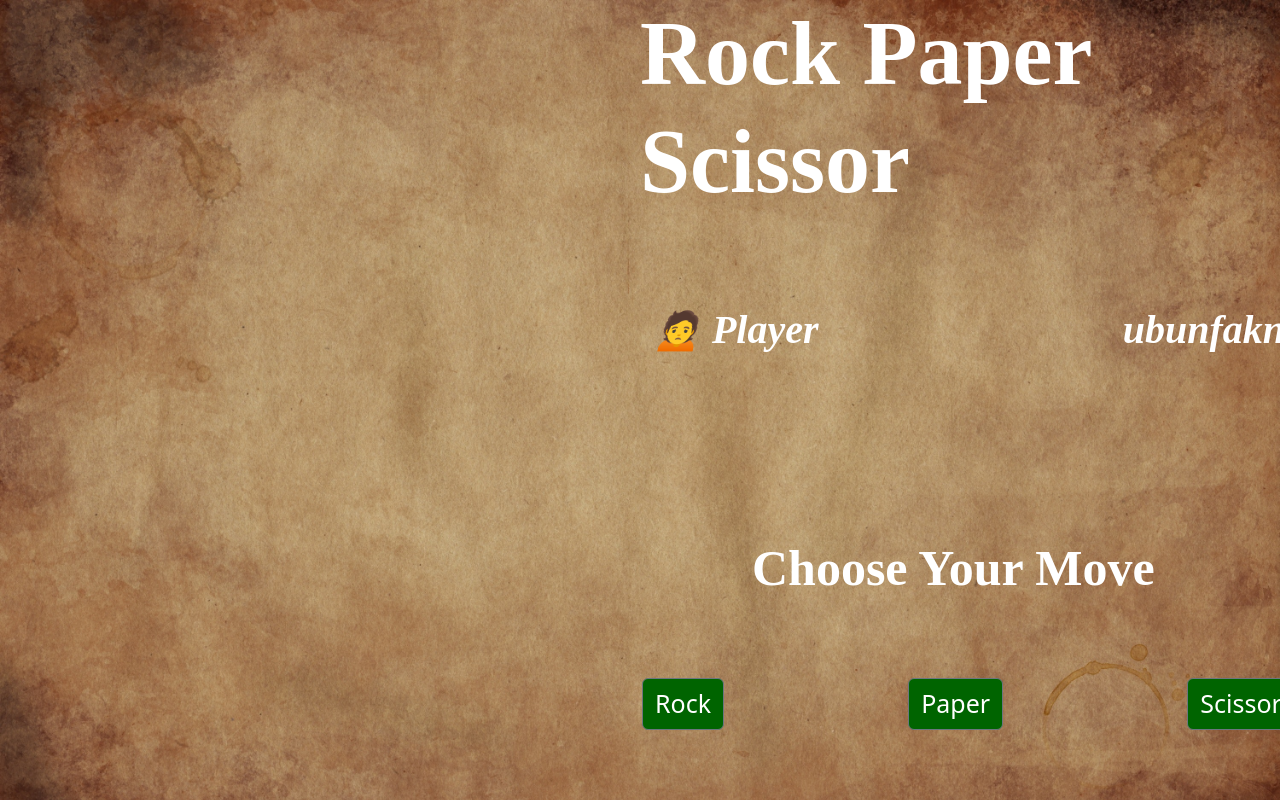
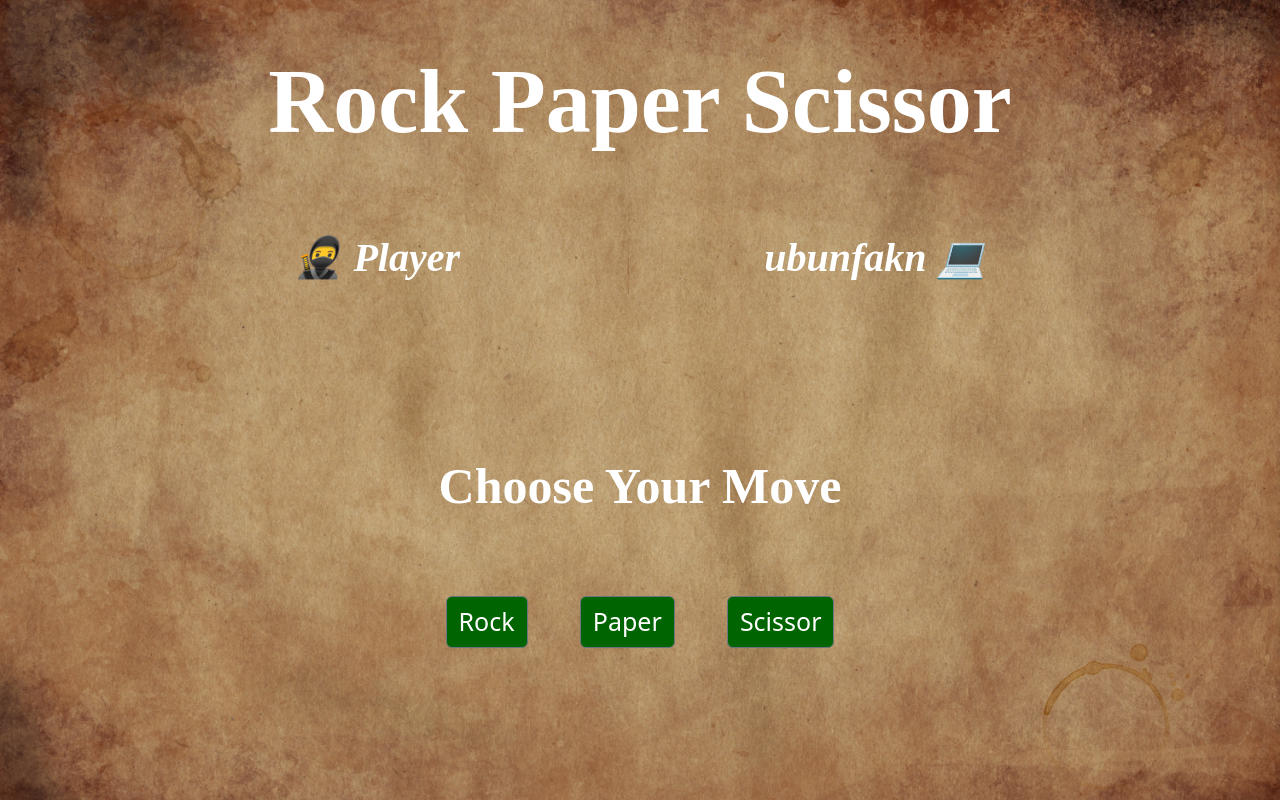
Before and after one commit to ubunfakn/Frontend, a plain HTML site: page index.html in a window 1280 px wide. Drawn offline with nearby package versions, Linux system fonts and the light colour scheme.

Commit message:
Second Commit

```diff
--- a/index.html
+++ b/index.html
@@ -4,33 +4,40 @@
     <meta charset="UTF-8">
     <meta http-equiv="X-UA-Compatible" content="IE=edge">
     <meta name="viewport" content="width=device-width, initial-scale=1.0">
-    <meta name="viewport" content="width=device-width, initial-scale=1.0">
     <title>Document</title>
     <link href="https://cdn.jsdelivr.net/npm/bootstrap@5.3.0-alpha3/dist/css/bootstrap.min.css" rel="stylesheet" integrity="sha384-KK94CHFLLe+nY2dmCWGMq91rCGa5gtU4mk92HdvYe+M/SXH301p5ILy+dN9+nJOZ" crossorigin="anonymous">
 </head>
 
-<body style="background-image: url('1.jpg'); position: fixed; background-attachment: fixed; background-origin: border-box; background-size: cover;max-width: 100%;">
-    <header class="text-white mt-xxl-5" style="margin-left: 640px;">
-        <h1 style="font-family:'Times New Roman', Times, serif;font-weight:bolder; font-size: 90px;">Rock Paper Scissor</h1>
+<body  style="background-image: url('1.jpg'); background-attachment: fixed; background-origin: border-box; background-size: cover;">
+    <div class="container text-center">
+    <!-- margin-left: 640px; -->
+    <div class="container">
+    <header class="text-white text-center mt-5 my-5">
+        <h1 style="font-family:'Times New Roman', Times, serif;font-weight:bolder; font-size: 90px;" class="text-center"> Rock Paper Scissor</h1>
     </header>
-    <div id="result-section" class="container" style="margin-left: 640px; margin-top: 60px;">
+    </div>
+    <div id="result-section" class="container mt-5 my-auto mb-5">
         <br>
-    <em class="text-white" style="font-size: 40px;font-family:'Times New Roman', Times, serif;font-weight:bolder;">🙍 Player &nbsp;&nbsp;&nbsp;&nbsp;&nbsp;&nbsp;&nbsp;&nbsp;&nbsp;&nbsp;&nbsp;&nbsp;&nbsp;&nbsp;&nbsp;&nbsp;&nbsp;&nbsp;</em>
+    <em class="text-white" style="font-size: 40px;font-family:'Times New Roman', Times, serif;font-weight:bolder;">🥷 Player &nbsp;&nbsp;&nbsp;&nbsp;&nbsp;&nbsp;&nbsp;&nbsp;&nbsp;&nbsp;&nbsp;&nbsp;&nbsp;&nbsp;&nbsp;&nbsp;&nbsp;&nbsp;</em>
     <em class="text-white" style="font-size: 40px;font-family:'Times New Roman', Times, serif;font-weight:bolder;">&nbsp;&nbsp;&nbsp;&nbsp;&nbsp;&nbsp;&nbsp;&nbsp;&nbsp;&nbsp;&nbsp;ubunfakn 💻</em>
-    <br><br>
+    <br><br><br>
     </div>
-
-    <div class="container text-white" style="margin-left: 740px; margin-top: 130px;">
+    <!-- "margin-left: 740px; margin-top: 130px;" -->
+    <div class="container text-white mt-5">
+        <br><br>
         <h2 style="font-family:'Times New Roman', Times, serif;font-weight:bolder; font-size: 50px;">Choose Your Move</h2><br><br>
     </div>
 
-    <div id="add-button" class="container text-white" style="margin-left: 630px;">
+    <!-- margin-left: 630px; -->
+    <div id="add-button" class="container text-white">
         <br>
-        <button type="button" onclick="Rock(this)" class="btn btn-outline-secondary text-white" style="font-size: 25px; background-color:darkgreen ;margin-right: 180px;">Rock</button>
-        <button type="button" onclick="Paper(this)" class="btn btn-outline-secondary text-white" style="font-size: 25px; background-color:darkgreen ;margin-right: 180px;">Paper</button>
-        <button type="button" onclick="Scissor(this)" class="btn btn-outline-secondary text-white" style="font-size: 25px; background-color:darkgreen ;margin-right: 180px;">Scissor</button>
+        <!-- margin-right: 180px; -->
+        <button type="button" onclick="Rock(this)" class="btn btn-outline-secondary text-white mx-4" style="font-size: 25px; background-color:darkgreen">Rock</button>
+        <button type="button" onclick="Paper(this)" class="btn btn-outline-secondary text-white mx-4" style="font-size: 25px; background-color:darkgreen">Paper</button>
+        <button type="button" onclick="Scissor(this)" class="btn btn-outline-secondary text-white mx-4" style="font-size: 25px; background-color:darkgreen">Scissor</button>
     </div>
 <br><br>
+</div>
     <script>
 
         //num=1-> rock
@@ -41,8 +48,9 @@
         let num;
         let result;
         let newele=document.createElement("em");
-        newele.className="text-white";
-        newele.style="font-size: 30px; margin-left:65px; font-family:'Times New Roman', Times, serif;font-weight:bolder; font-size: 50px;"
+        newele.className="text-white my-4";
+        // margin-left:65px;
+        newele.style="font-family:'Times New Roman', Times, serif;font-weight:bolder; font-size: 50px;"
         resultSection.appendChild(document.createElement("br"));
 
         function Rock(currentElement)
@@ -91,3 +99,6 @@
 
 </body>
 </html>
+
+
+<!-- https://ubunfakn.github.io/Frontend/ -->
```
